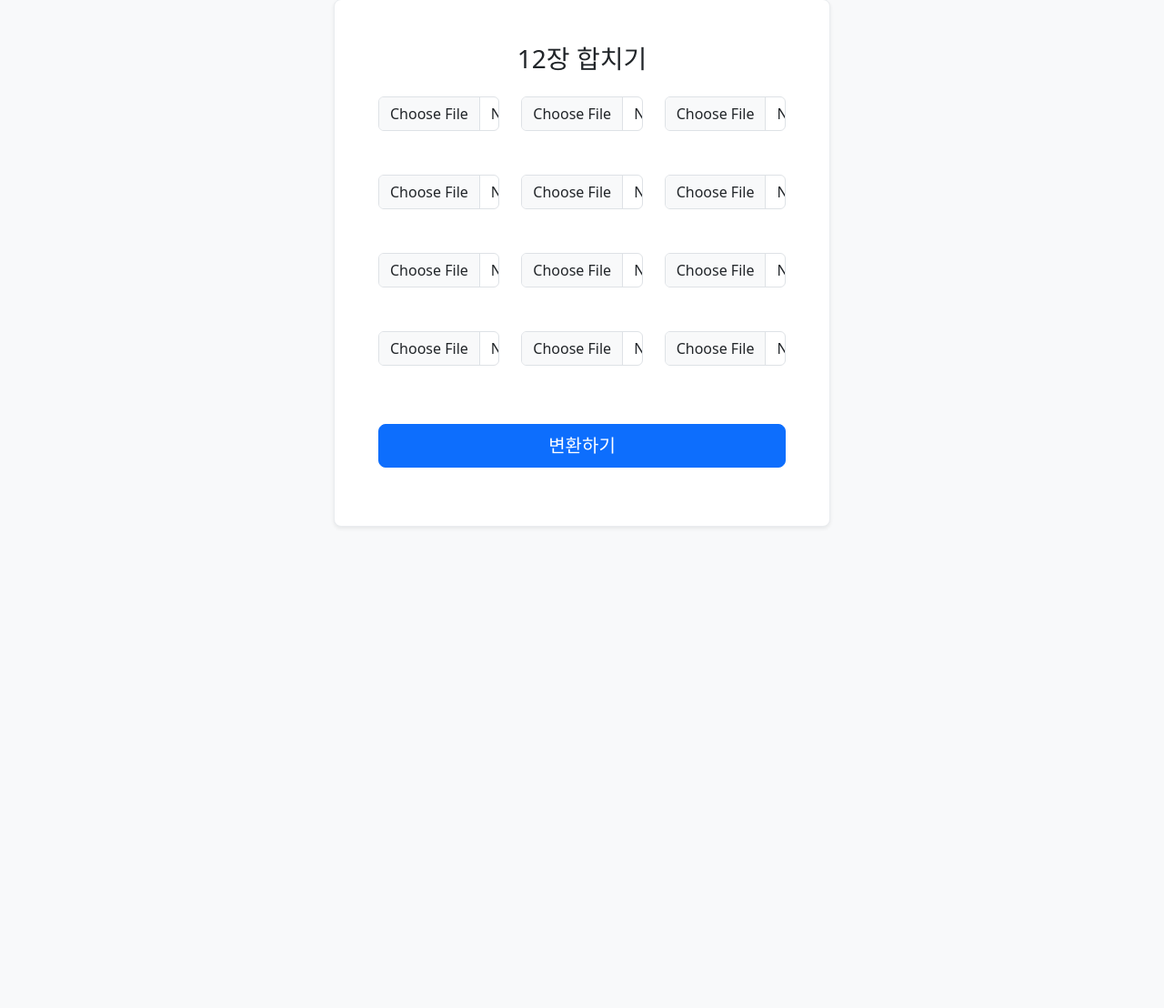
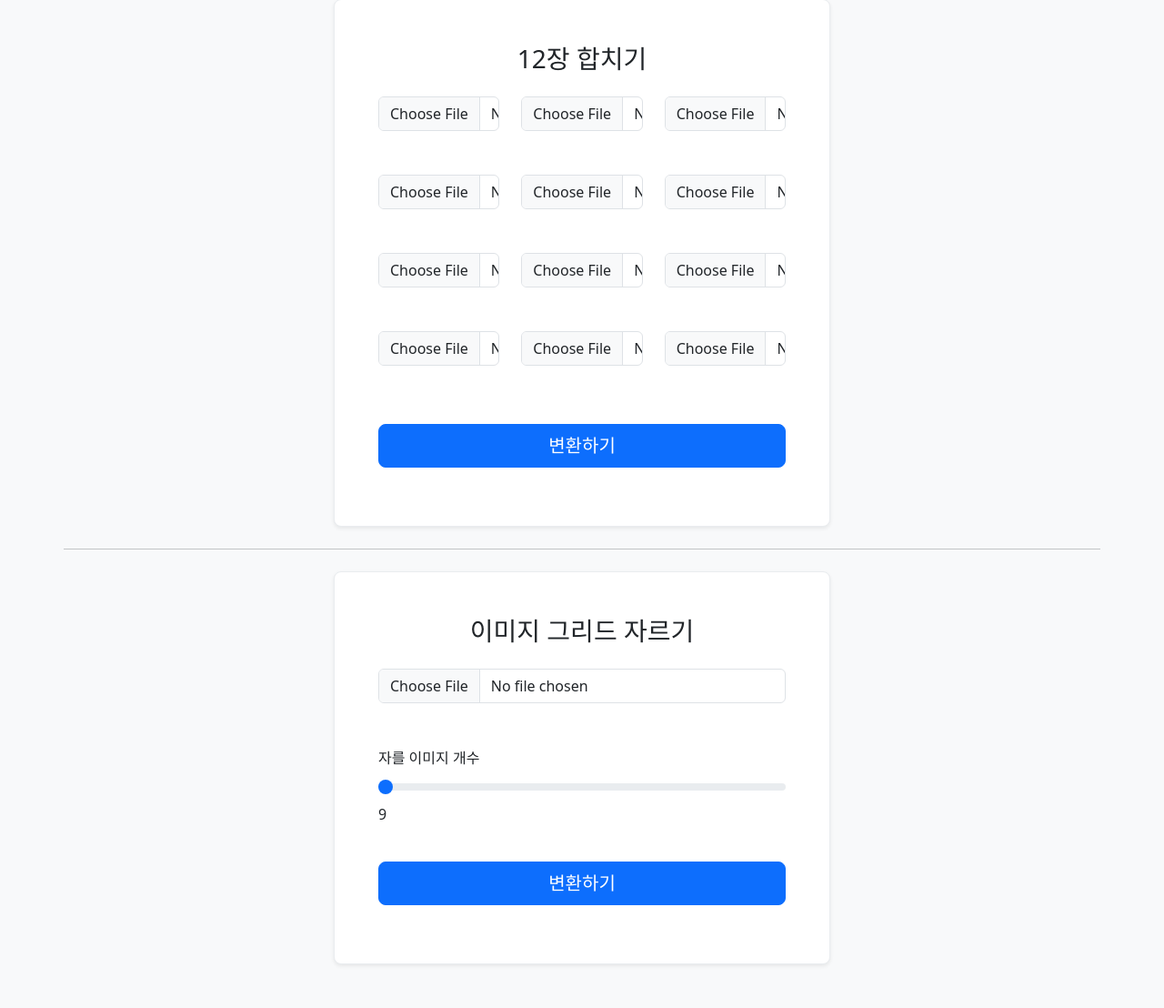
Before and after one commit to seokjin8678/flask-image-resize, a Flask app: page / in a window 1280 px wide. Shown: the part 1977-3085 px from the top of the page at 91% size. Before the commit the page ends 2557 px from the top, so only its background shows below. Run offline with Flask 3, Linux system fonts and the light colour scheme; the visitor is signed in with stand-in values (Sample User, id 1); some libraries are stand-ins or nearby versions.

Commit message:
feat: 이미지 그리드 자르는 기능 추가

```diff
--- a/app.py
+++ b/app.py
@@ -4,6 +4,7 @@ from io import BytesIO
 import requests
 from PIL import Image
 from flask import Flask, request, redirect, render_template, session, send_file
+import zipfile
 
 app = Flask(__name__)
 app.secret_key = uuid.uuid4().__str__()
@@ -130,5 +131,39 @@ def combine_12():
                      download_name=f'combine12_{datetime.datetime.now()}.webp')
 
 
+@app.post('/split-grid')
+def split_grid():
+    file = request.files['image']
+    count = int(request.form['count'])
+    img = Image.open(file.stream)
+    img_width, img_height = img.size
+    tile_width = img_width // 3
+    tile_height = img_height // (count // 3)
+
+    images = []
+    for row in range(count // 3):
+        for col in range(3):
+            left = col * tile_width
+            top = row * tile_height
+            right = left + tile_width
+            bottom = top + tile_height
+            crop_img = img.crop((left, top, right, bottom))
+            images.append(crop_img)
+
+    output_stream = BytesIO()
+    with zipfile.ZipFile(output_stream, 'w') as zip_folder:
+        for idx, image in enumerate(images):
+            temp = BytesIO()
+            data = zipfile.ZipInfo(f"{idx}.webp")
+            data.compress_type = zipfile.ZIP_DEFLATED
+            image.save(temp, format="webp")
+            zip_folder.writestr(data, temp.getvalue())
+
+    output_stream.seek(0)
+
+    return send_file(output_stream, mimetype='application/zip', as_attachment=True,
+                     download_name=f'split_{file.filename}.zip')
+
+
 if __name__ == '__main__':
     app.run()
--- a/templates/index.html
+++ b/templates/index.html
@@ -172,6 +172,43 @@
                     </div>
                 </div>
             </div>
+
+            <hr class="my-4"/>
+
+            <div class="col-12 col-sm-10 col-md-8 col-lg-6">
+                <div class="card border border-light-subtle rounded-3 shadow-sm">
+                    <div class="card-body p-3 p-md-4 p-xl-5">
+                        <h2 class="fs-3 fw-normal text-center mb-4">이미지 그리드 자르기</h2>
+                        <form method="post" enctype="multipart/form-data" action="/split-grid">
+                            <div class="row gy-2 overflow-hidden">
+                                <div class="col-12">
+                                    <div class="form-group mb-3">
+                                        <input type="file" class="form-control" name="image" id="image"
+                                               accept=".png, .jpg, .jpeg, .webp" required
+                                               onchange="previewImage(this);">
+                                        <img class="my-2" style="max-width: 100%; height: auto;"/>
+                                    </div>
+                                </div>
+                                <div class="col-12">
+                                    <label for="count" class="form-label">자를 이미지 개수</label>
+                                    <div class="form-floating mb-3">
+                                        <input type="range" class="form-range" min="9" max="12" name="count" step="3"
+                                               value="9"
+                                               id="count" oninput="this.nextElementSibling.value = this.value"
+                                               required>
+                                        <output>9</output>
+                                    </div>
+                                </div>
+                                <div class="col-12">
+                                    <div class="d-grid my-3">
+                                        <button class="btn btn-primary btn-lg" type="submit">변환하기</button>
+                                    </div>
+                                </div>
+                            </div>
+                        </form>
+                    </div>
+                </div>
+            </div>
         </div>
     </div>
 </section>
```
